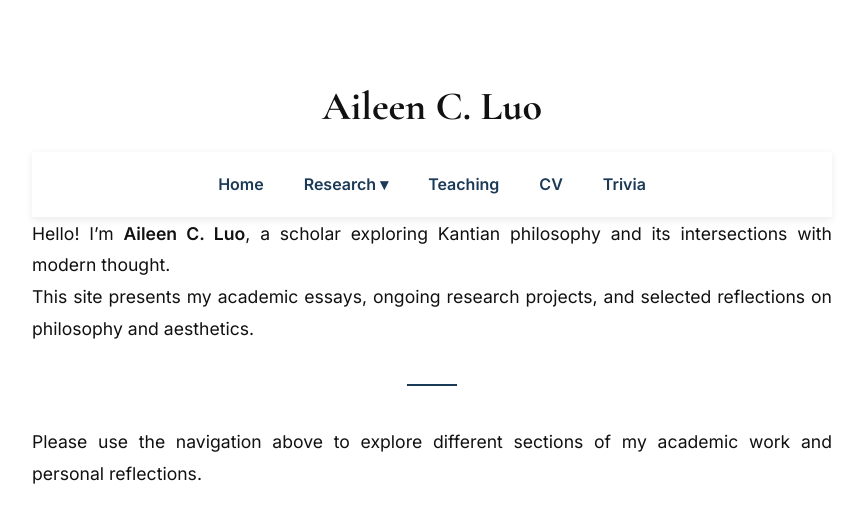
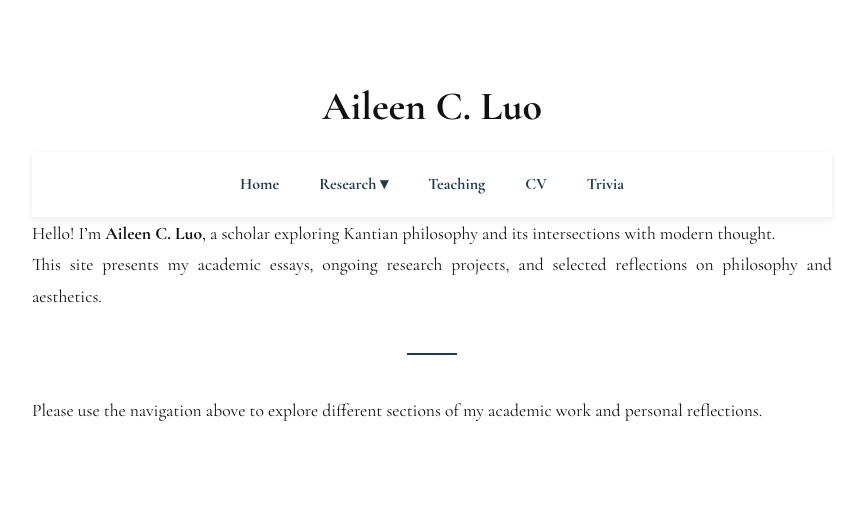
Before and after one commit to aileencluo/aileencluo.github.io, a Jekyll site: the page built from index.md, in a window 1280 px wide. Shown: the top 523 px of the page, without its empty margins (208-1070 px from the left). Built offline with Jekyll 4.4.1, drawn with Linux system fonts in a browser that asks for light colours.

Commit message:
Update style.css

```diff
--- a/assets/css/style.css
+++ b/assets/css/style.css
@@ -17,7 +17,7 @@ html,body{
 }
 
 body{
-  font-family:'Inter', sans-serif; /* 默认正文用 Inter */
+  font-family:'Cormorant Garamond', serif;
   line-height:1.8;
   max-width:var(--maxw);
   margin:80px auto;
@@ -77,7 +77,7 @@ a:hover{
 .navbar a,
 .navbar .dropbtn {
   font-weight: 600;
-  font-family:'Inter', sans-serif;
+  font-family:'Cormorant Garamond', sans-serif;
   color: var(--brand);
   text-decoration: none;
   padding: 6px 10px;
```
